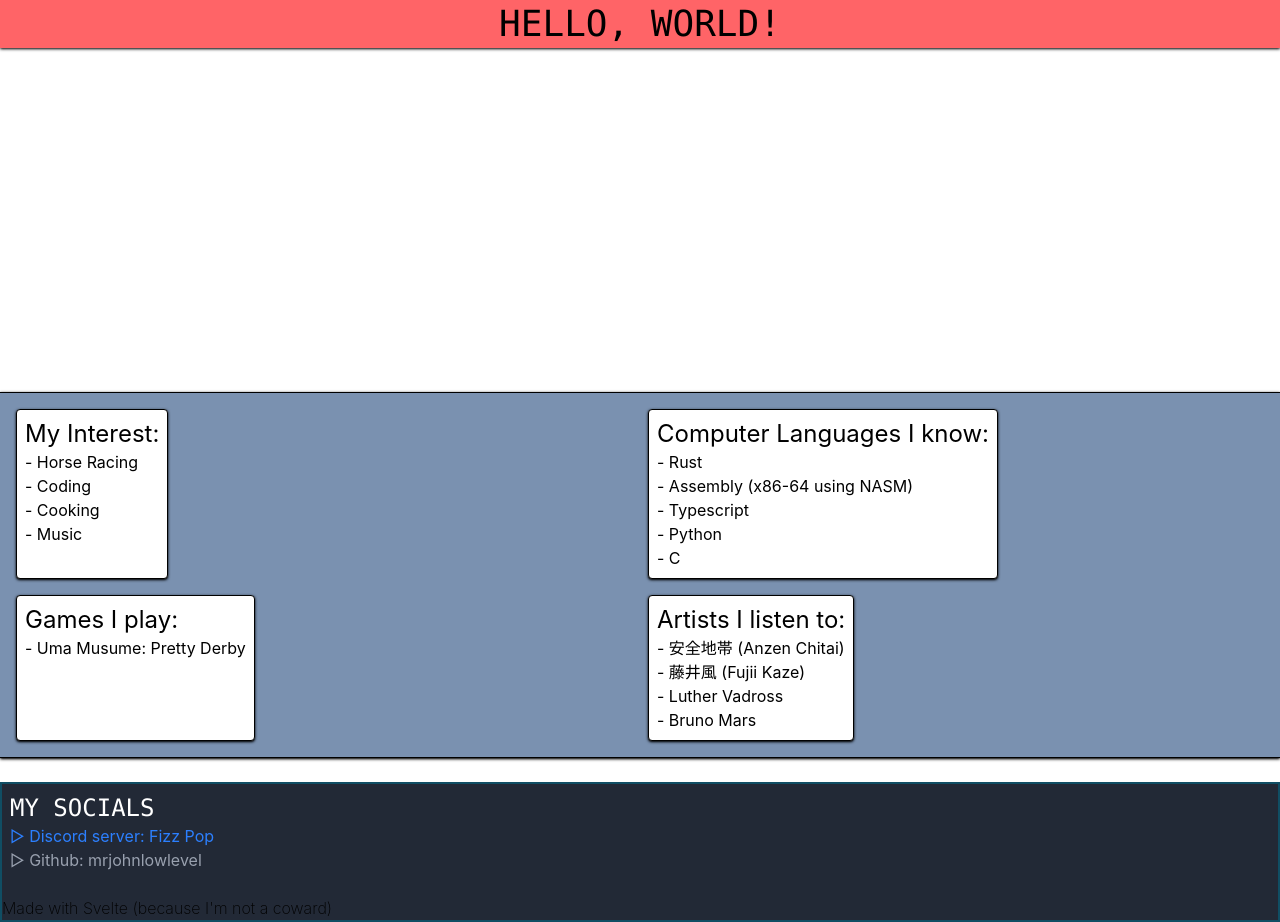
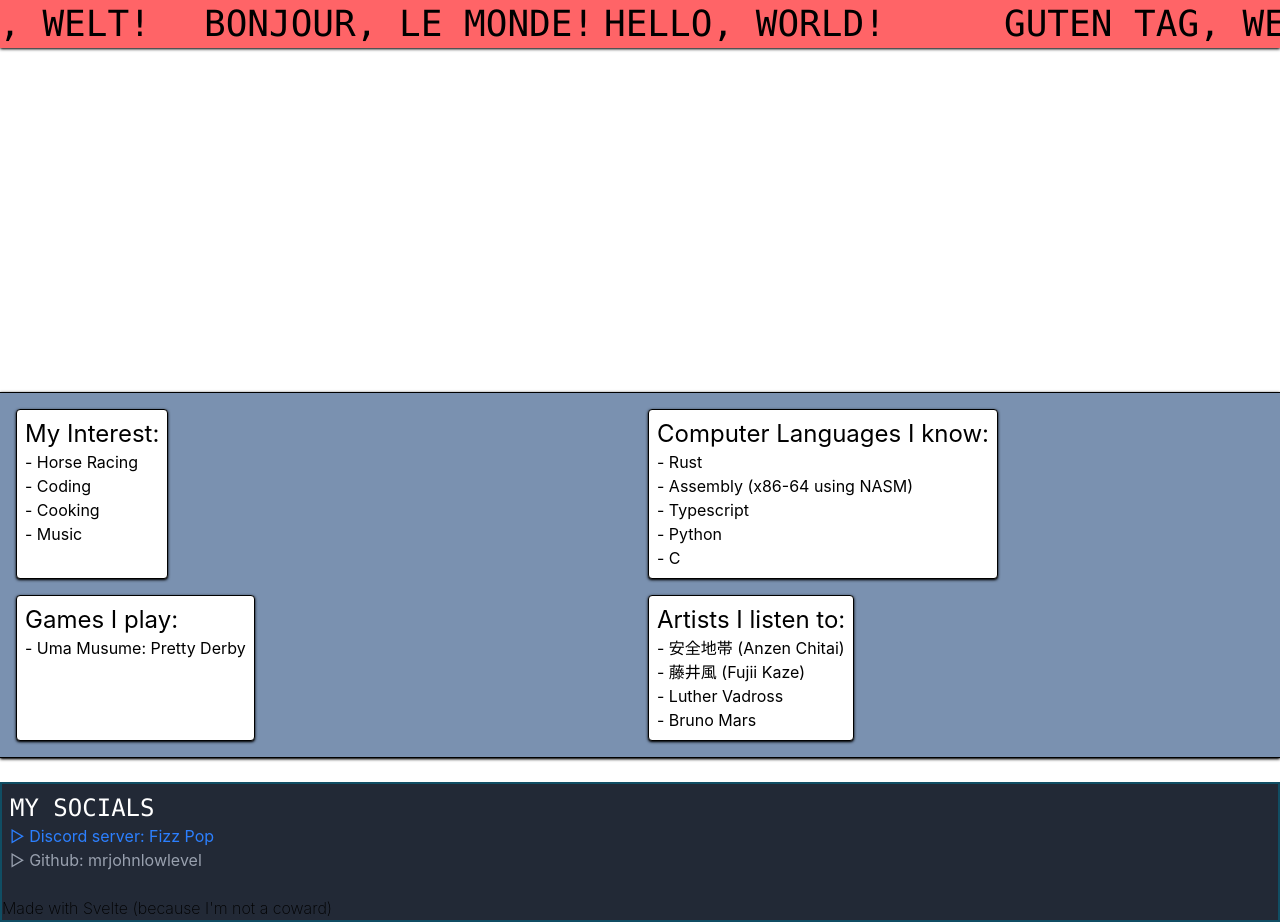
Before and after one commit to mrjohnlowlevel/personalsite, a Svelte app: page / in a window 1280 px wide. Built offline with nearby package versions, Linux system fonts and the light colour scheme.

Commit message:
added marquee animation

```diff
--- a/src/App.svelte
+++ b/src/App.svelte
@@ -1,15 +1,33 @@
 <script>
-  import Info from "./lib/Info.svelte";
-  import Footer from "./lib/Footer.svelte";
+	import Info from "./lib/Info.svelte";
+	import Footer from "./lib/Footer.svelte";
 </script>
 
 <div id="main">
-  <h1 class="text-4xl text-center bg-red-400 p-1 font-mono uppercase shadow shadow-neutral-900">
-    Hello, World!
-  </h1>
-  <br />
+	<div id="carousel" class="text-4xl bg-red-400 p-1 font-mono uppercase shadow shadow-neutral-900 overflow-hidden">
+		<div aria-hidden="true" id="group" class="w-max flex gap-0 animate-carousel">
+			<span class="flex-[0_0_400px]">Hello, World!</span>
+			<span class="flex-[0_0_400px]">Guten Tag, Welt!</span>
+			<span class="flex-[0_0_400px]">Bonjour, le monde!</span>
 
-  <Info />
-  <br>
-  <Footer />
+			<span class="flex-[0_0_400px]">Hello, World!</span>
+			<span class="flex-[0_0_400px]">Guten Tag, Welt!</span>
+			<span class="flex-[0_0_400px]">Bonjour, le monde!</span>
+		</div>
+	</div>
+	<br />
+
+	<Info />
+	<br />
+	<Footer />
 </div>
+
+<style>
+	#carousel {
+		scrollbar-width: none;
+	}
+
+	#carousel::-webkit-scrollbar {
+		display: none;
+	}
+</style>
--- a/src/app.css
+++ b/src/app.css
@@ -1 +1,10 @@
 @import "tailwindcss";
+
+@theme {
+    --animate-carousel: carousel 10s linear infinite;
+
+    @keyframes carousel {
+    	from { transform: translateX(0); }
+    	to   { transform: translateX(-1200px); }
+    }
+}
```
